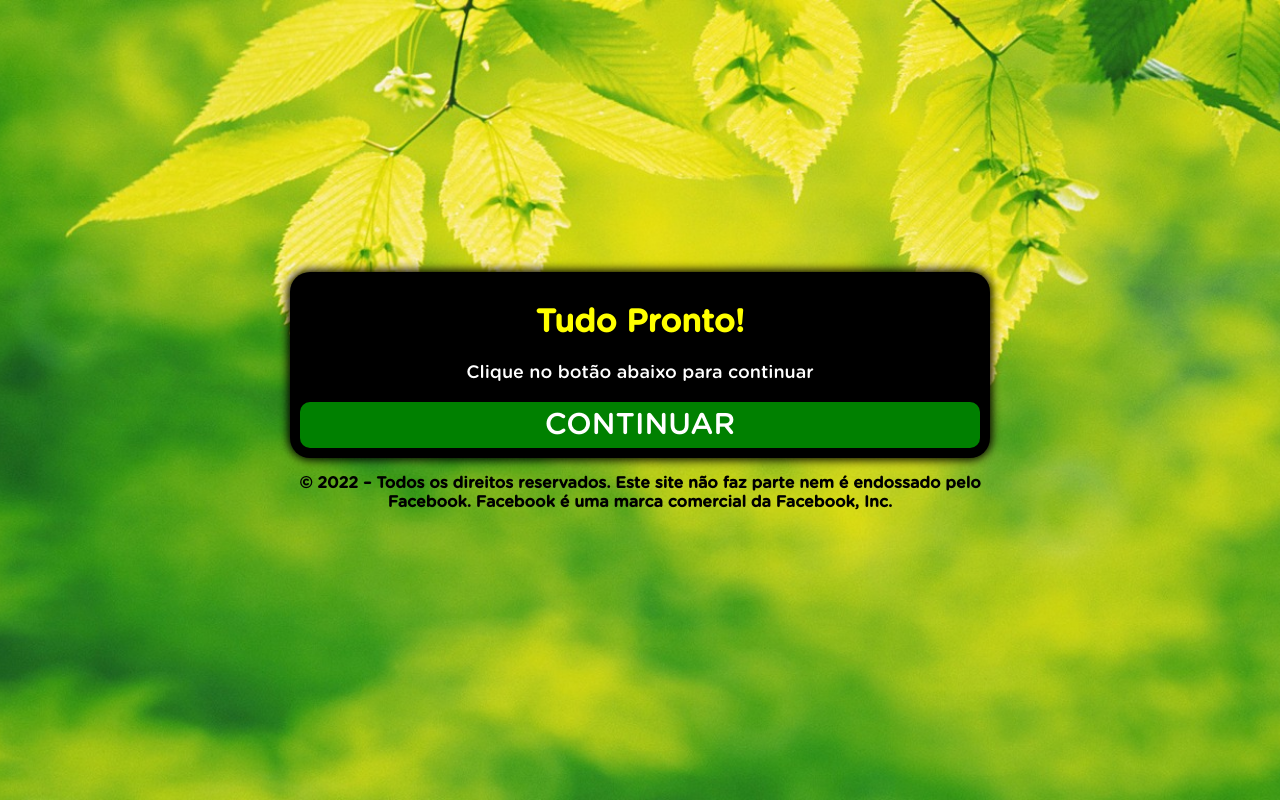
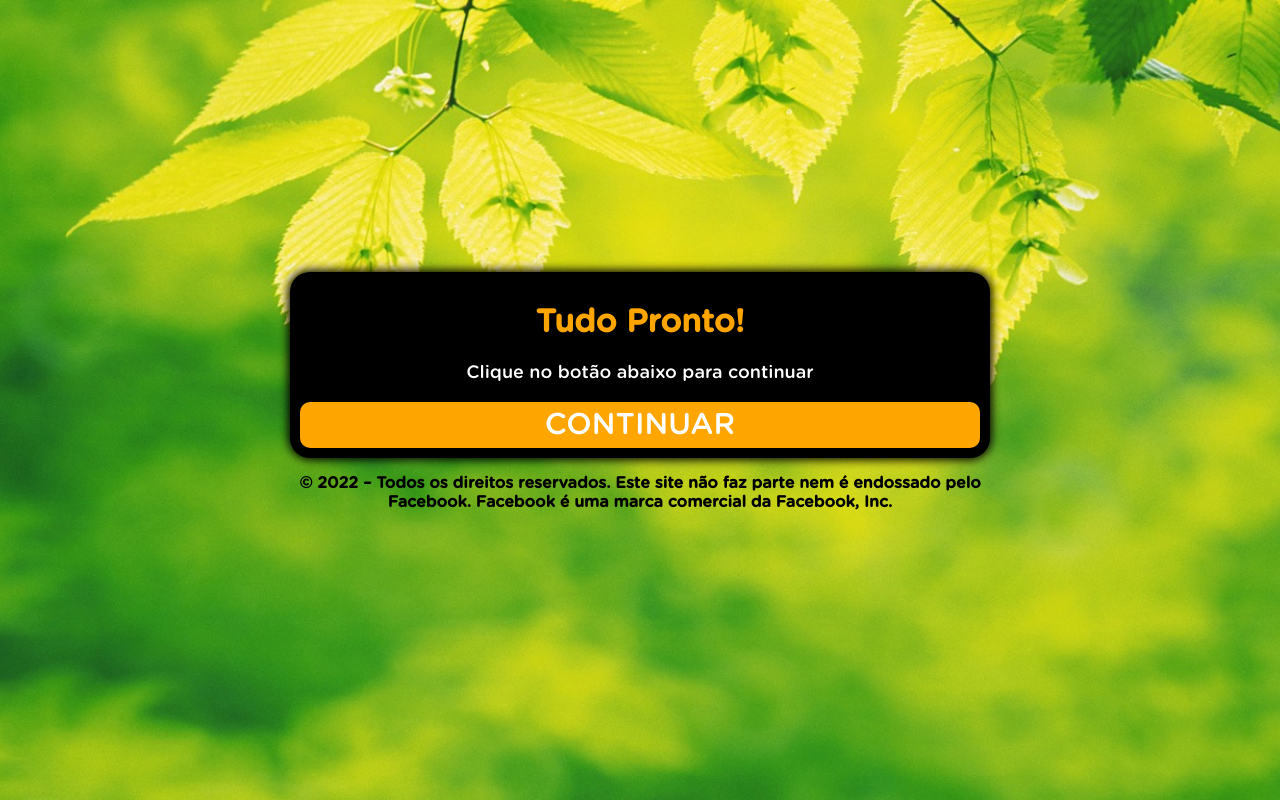
Before and after one commit to kevinstelf2/portal-noticias24h.online, a plain HTML site: page ps/index.html in a window 1280 px wide. Drawn offline with Linux system fonts and the light colour scheme; a script that the page names is missing.

Commit message:
Add files via upload

```diff
--- a/ps/style.css
+++ b/ps/style.css
@@ -44,14 +44,14 @@ body {
 	border-radius: 10px;
 	padding: 5px 10px;
 	font-size: 30px;
-	background-color: #008000;
+	background-color: #FFA500;
 	outline: none;
 	color: white;
 	text-decoration: none;
 }
 
 .black h1 {
-	color: yellow;
+	color: Orange;
 }
 
 .black p {
```
